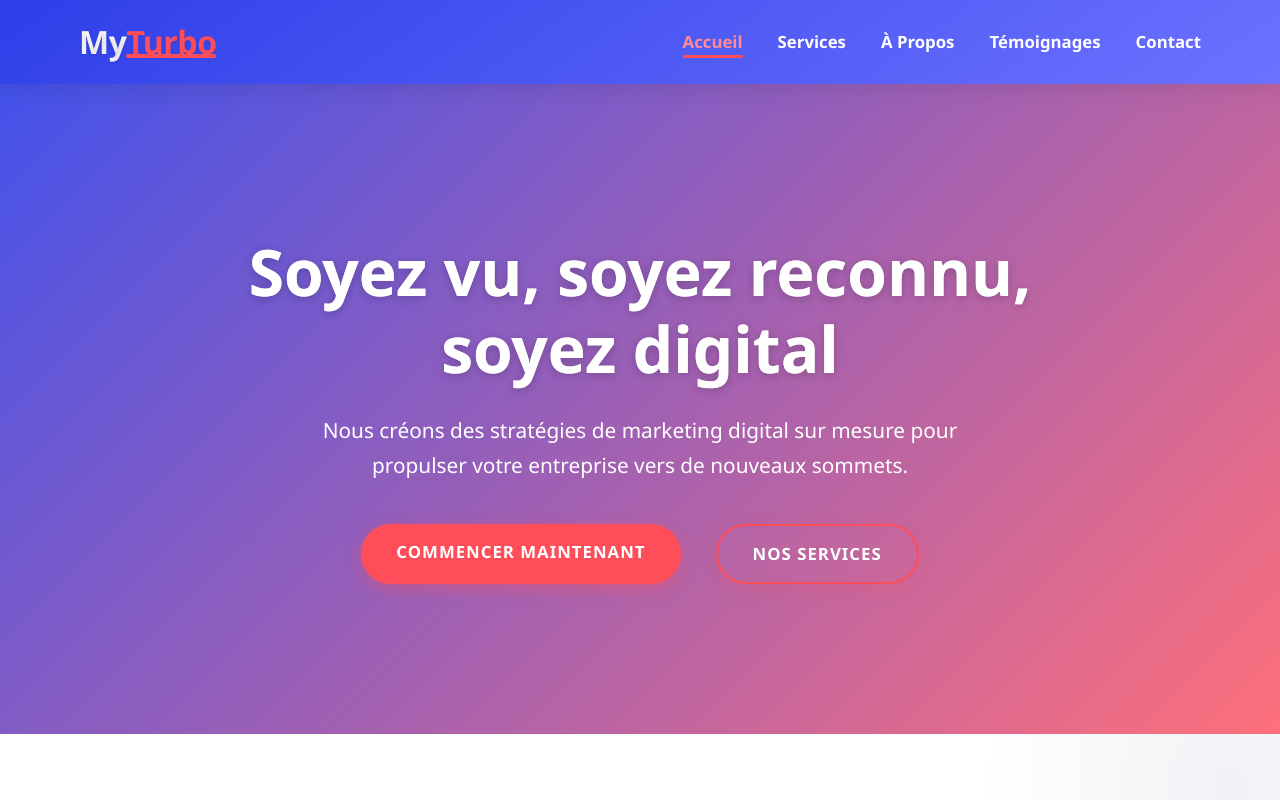
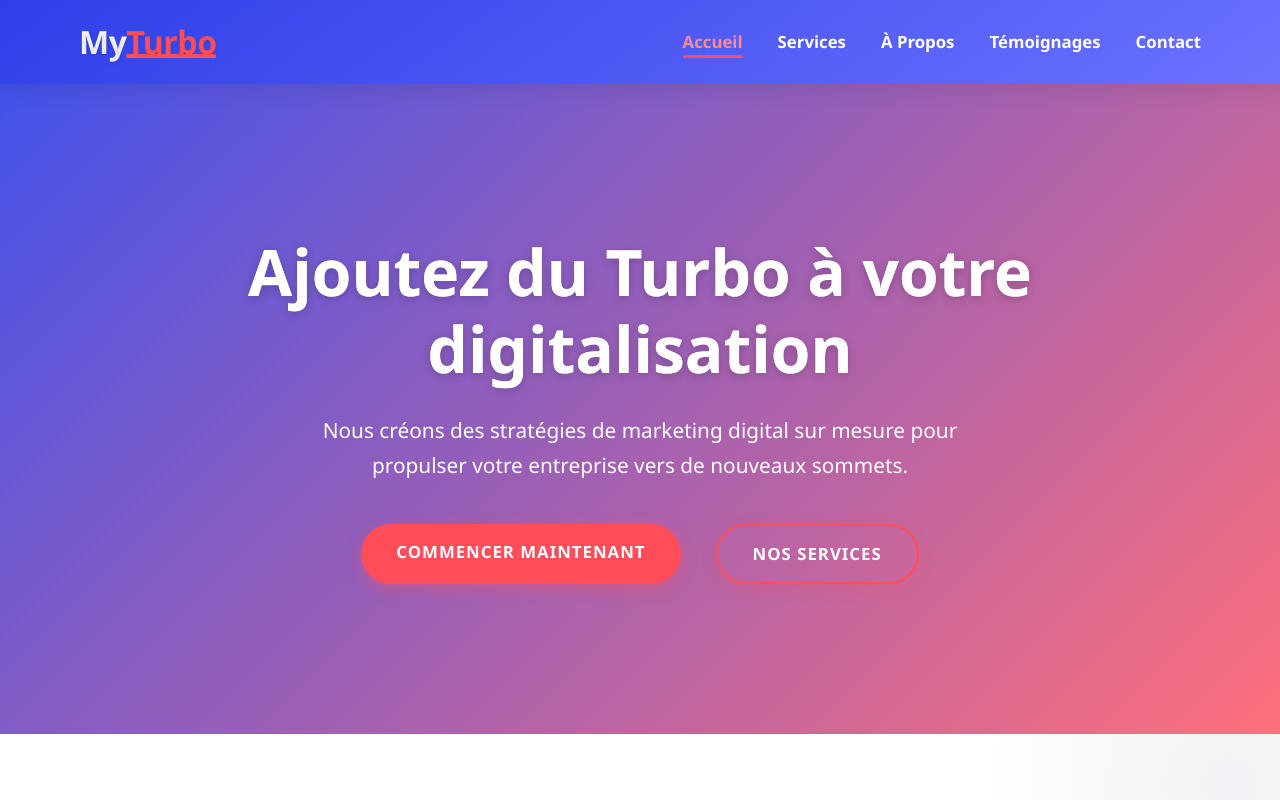
Before and after one commit to Fournier34/MyTurbo, a plain HTML site: page index.html in a window 1280 px wide. Shown: the top 800 px of the page. Drawn offline with Linux system fonts and the light colour scheme.

Commit message:
Update index.html

```diff
--- a/index.html
+++ b/index.html
@@ -1075,7 +1075,7 @@
 
     <section id="home" class="hero">
         <div class="hero-content">
-            <h1>Soyez vu, soyez reconnu, soyez digital</h1>
+            <h1>Ajoutez du Turbo à votre digitalisation</h1>
             <p>Nous créons des stratégies de marketing digital sur mesure pour propulser votre entreprise vers de nouveaux sommets.</p>
             <div class="hero-btns">
                 <a href="#contact" class="btn">Commencer maintenant</a>
```
